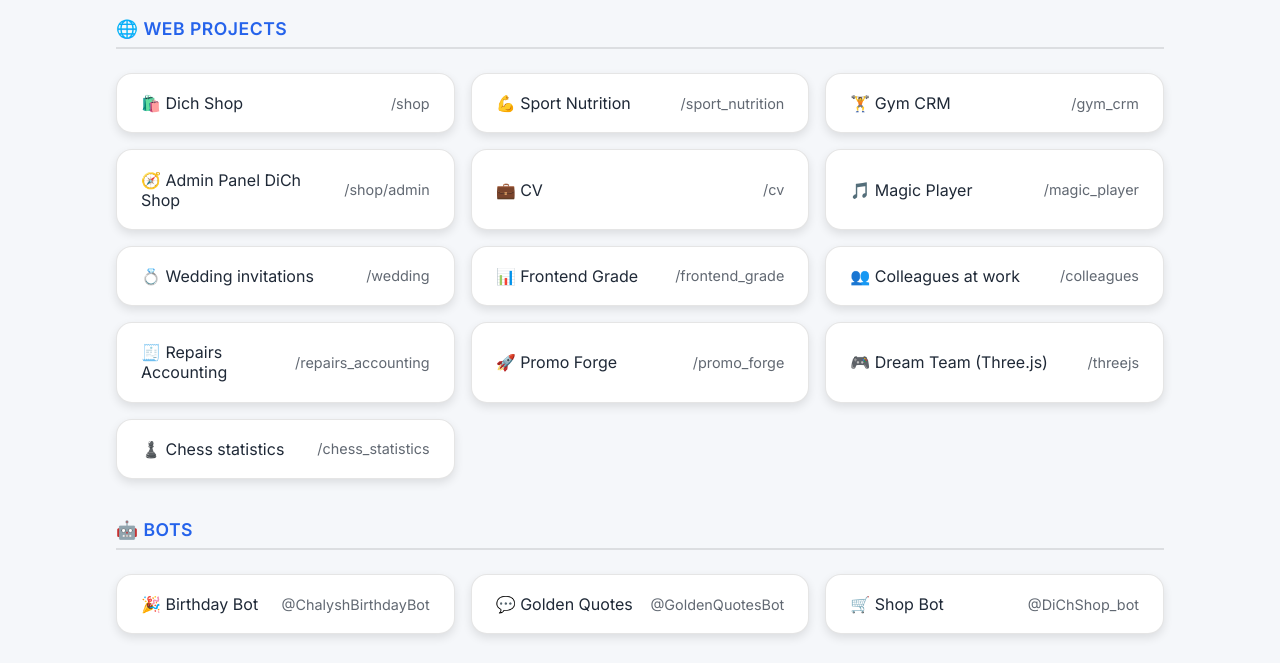
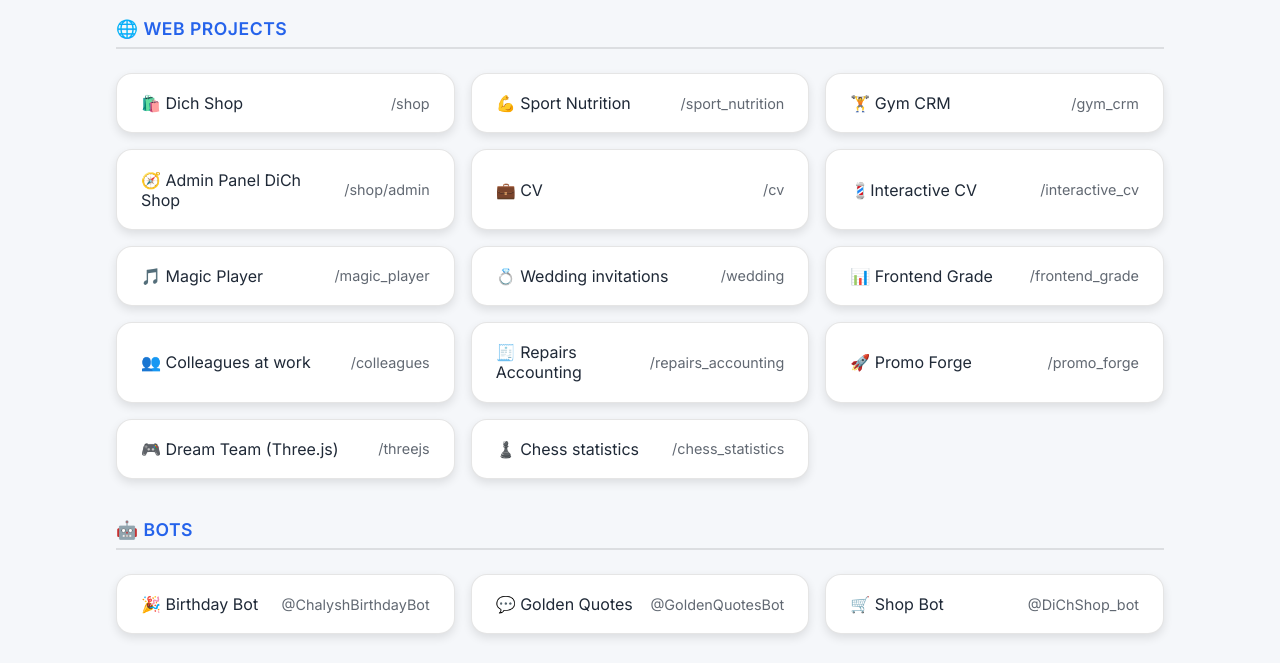
Before and after one commit to dimonss/navigationPage, a website: page index.html in a window 1280 px wide. Shown: the part 122-785 px from the top of the page. Drawn offline with Linux system fonts and the light colour scheme.

Commit message:
add Interactive CV link

```diff
--- a/index.html
+++ b/index.html
@@ -481,6 +481,7 @@
             <a href="/gym_crm" target="_blank" data-i18n="gym_crm">🏋️ Gym CRM <span>/gym_crm</span></a>
             <a href="/shop/admin" target="_blank" data-i18n="admin">🧭 Admin Panel <span>/shop/admin</span></a>
             <a href="/cv" target="_blank" data-i18n="cv">💼 CV <span>/cv</span></a>
+            <a href="/interactive_cv" target="_blank" data-i18n="interactive_cv">💼 Interactive CV <span>/interactive_cv</span></a>
             <a href="/magic_player" target="_blank" data-i18n="magic_player">🎵 Magic Player
                 <span>/magic_player</span></a>
             <a href="/wedding" target="_blank" data-i18n="wedding">💍 Wedding <span>/wedding</span></a>
@@ -542,7 +543,7 @@
 
 </div>
 <footer data-i18n="footer">
-    © 2025 DiCh — All rights reserved.
+    © 2026 DiCh — All rights reserved.
 </footer>
 
 <script>
@@ -558,6 +559,7 @@
             gym_crm: '🏋️ Gym CRM',
             admin: '🧭 Админ панель магазина',
             cv: '💼 Резюме',
+            interactive_cv: '💈Интерактивное резюме',
             birthday: '🎉 Бот для поздравлений',
             birthday_bot: '🎉 Бот для поздравлений',
             quotes_bot: '💬 Золотые цитаты',
@@ -575,7 +577,7 @@
             chess_statistics: '♟️ Статистика шахматных партий',
             promo_forge_swagger: '📚 Генератор промо кодов API',
             chess_statistics_swagger: '📚 Статистика шахматных партий API',
-            footer: '© 2025 DiCh — Все права защищены.'
+            footer: '© 2025 DiCh — Все права защищены.',
         },
         en: {
             title: 'My Projects',
@@ -588,6 +590,7 @@
             gym_crm: '🏋️ Gym CRM',
             admin: '🧭 Admin Panel DiCh Shop',
             cv: '💼 CV',
+            interactive_cv: '💈Interactive CV',
             birthday: '🎉 Bot for congratulations',
             birthday_bot: '🎉 Birthday Bot',
             quotes_bot: '💬 Golden Quotes',
@@ -605,7 +608,7 @@
             chess_statistics: '♟️ Chess statistics',
             promo_forge_swagger: '📚 Promo Forge API',
             chess_statistics_swagger: '📚 Chess statistics API',
-            footer: '© 2025 DiCh — All rights reserved.'
+            footer: '© 2025 DiCh — All rights reserved.',
         }
     };
 
```
